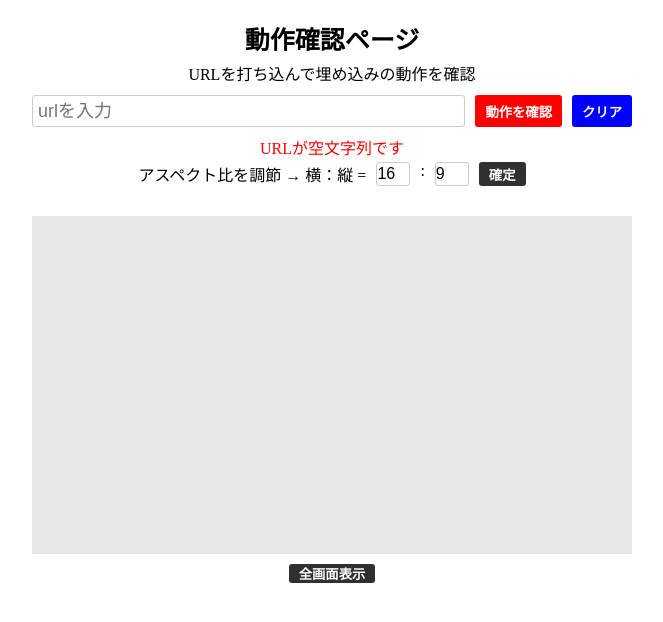
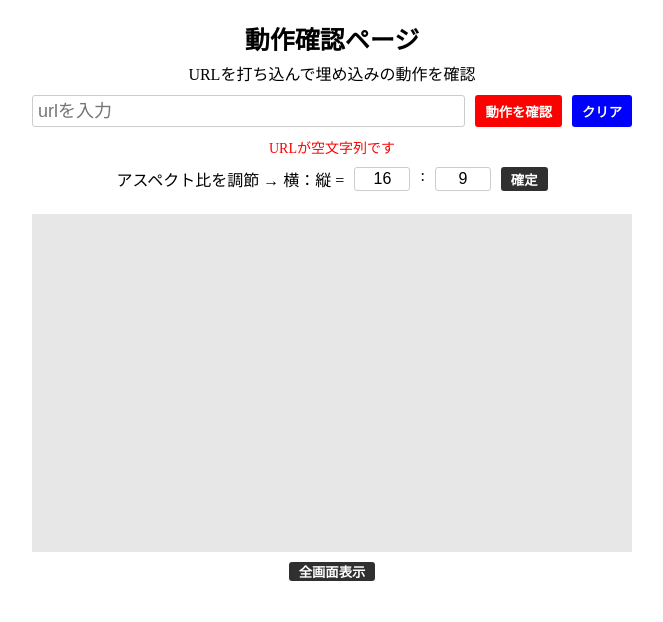
Before and after one commit to arco0922/iiiex-main2021-works, a React app: page /test in a window 1280 px wide. Shown: the top 622 px of the page, without its empty margins (308-971 px from the left). Built offline with nearby package versions, Linux system fonts and the light colour scheme.

Commit message:
[AspectForm.tsx, UrlForm.tsx, WorksWindow.tsx] chore: fix styling

```diff
--- a/src/pages/TestPage/AspectForm.tsx
+++ b/src/pages/TestPage/AspectForm.tsx
@@ -30,12 +30,12 @@ export const AspectForm: React.VFC<Props> = ({ setAspectRatio }) => {
     <StyledForm>
       <StyledInputSection>
         <StyledSpan>アスペクト比を調節 → 横：縦 = </StyledSpan>
-        <StyledInput type="text" placeholder="横の値" onChange={aspectWidthHandler} defaultValue="16"></StyledInput>
+        <StyledInput type="text" onChange={aspectWidthHandler} defaultValue="16"></StyledInput>
         <StyledSpan> : </StyledSpan>
-        <StyledInput type="text" placeholder="縦の値" onChange={aspectHeightHandler} defaultValue="9"></StyledInput>
+        <StyledInput type="text" onChange={aspectHeightHandler} defaultValue="9"></StyledInput>
         <StyledButton onClick={setAspectRatioHandler}>確定</StyledButton>
       </StyledInputSection>
-      <StyledDialog>{isAspectWidthValid && isAspectHeightValid ? '' : '有効な値を入力して下さい'}</StyledDialog>
+      <StyledDialog isShow={!(isAspectWidthValid && isAspectHeightValid)}>正の数値を入力して下さい</StyledDialog>
     </StyledForm>
   );
 };
@@ -45,13 +45,14 @@ const StyledForm = styled.form`
   flex-direction: column;
   width: 100%;
   align-items: center;
-  margin-top: 5px;
+  margin-top: 10px;
 `;
 
 const StyledInputSection = styled.div`
   display: flex;
   justify-content: center;
   width: 100%;
+  padding-bottom: 8px;
 `;
 
 const StyledSpan = styled.span`
@@ -59,13 +60,15 @@ const StyledSpan = styled.span`
 `;
 
 const StyledInput = styled.input`
-  width: 2em;
+  width: 3em;
   font-size: 16px;
   outline: none;
   border: none;
   border: solid 1px #ccc;
   border-radius: 3px;
   margin-right: 10px;
+  padding: 0 3px;
+  text-align: center;
 `;
 
 const StyledButton = styled.button`
@@ -82,12 +85,15 @@ const StyledButton = styled.button`
   }
 `;
 
-const StyledDialog = styled.div`
-  display: flex;
+interface StyledDialogProps {
+  isShow: boolean;
+}
+
+const StyledDialog = styled.div<StyledDialogProps>`
+  display: ${({ isShow }) => (isShow ? 'flex' : 'none')};
   align-items: center;
   justify-content: center;
   width: 100%;
-  height: 20px;
+  font-size: 14px;
   color: red;
-  padding-bottom: 10px;
 `;
--- a/src/pages/TestPage/UrlForm.tsx
+++ b/src/pages/TestPage/UrlForm.tsx
@@ -44,7 +44,7 @@ export const UrlForm: React.VFC<Props> = ({ setSrcUrl }) => {
         <StyledSetButton onClick={setSrcUrlHandler}>動作を確認</StyledSetButton>
         <StyledClearButton onClick={clearSrcUrlHandler}>クリア</StyledClearButton>
       </StyledInputSection>
-      <StyledDialog>{inputValue ? '' : 'URLが空文字列です'}</StyledDialog>
+      <StyledDialog isShow={!inputValue}>URLが空文字列です</StyledDialog>
     </StyledForm>
   );
 };
@@ -113,11 +113,15 @@ const StyledClearButton = styled.button`
   }
 `;
 
-const StyledDialog = styled.div`
-  display: flex;
+interface StyledDialogProps {
+  isShow: boolean;
+}
+
+const StyledDialog = styled.div<StyledDialogProps>`
+  display: ${({ isShow }) => (isShow ? 'flex' : 'none')};
   align-items: center;
   justify-content: center;
   width: 100%;
-  height: 20px;
+  font-size: 14px;
   color: red;
 `;
--- a/src/pages/TestPage/WorksWindow.tsx
+++ b/src/pages/TestPage/WorksWindow.tsx
@@ -16,7 +16,7 @@ export const WorksWindow: React.VFC<Props> = ({ srcUrl, iframeHeight, isFull, se
     setIsFull(false);
   }, [setIsFull]);
   return (
-    <StyledRoot>
+    <StyledRoot isFull={isFull}>
       <StyledContainer height={iframeHeight}>
         {srcUrl ? <StyledIframe src={srcUrl}></StyledIframe> : <StyledSkeleton></StyledSkeleton>}
         {isFull ? <StyledExitFullScreenButton onClick={exitFullScreen}>全画面解除</StyledExitFullScreenButton> : <></>}
@@ -26,11 +26,16 @@ export const WorksWindow: React.VFC<Props> = ({ srcUrl, iframeHeight, isFull, se
   );
 };
 
-const StyledRoot = styled.div`
+interface StyledRootProps {
+  isFull: boolean;
+}
+
+const StyledRoot = styled.div<StyledRootProps>`
   display: flex;
   flex-direction: column;
   align-items: center;
   width: 100%;
+  margin-top: ${({ isFull }) => (isFull ? '0' : '15px')};
 `;
 
 interface StyledContainerProps {
```
